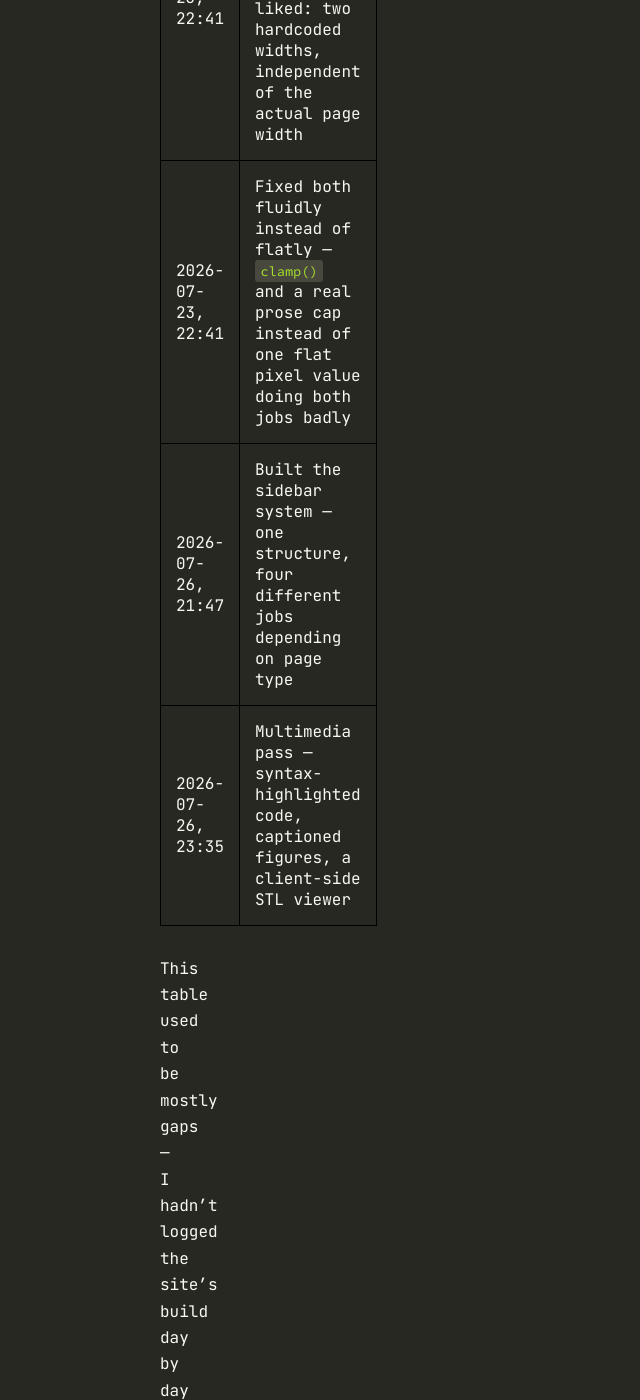
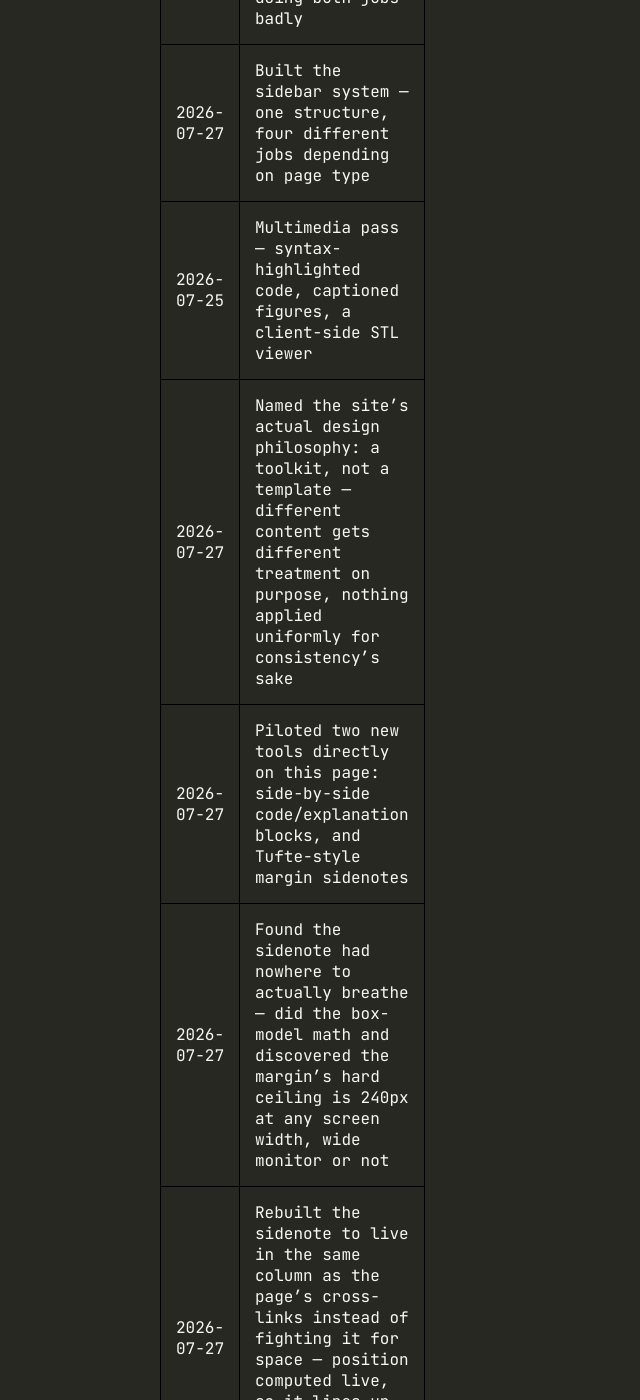
Before and after one commit to satyapraneet63/portfolio, a Jekyll site: the page built from pages/log/website.md, in a window 1280 px wide and 1400 px high, scrolled down 3852 px. Shown: the whole window, without its empty margins (0-640 px from the left). Built offline with Jekyll 4.4.1, drawn with Linux system fonts in a browser that asks for light colours; nearby versions of some CDN libraries; some of the changed text lies outside the part shown.

Commit message:
website.md and .gitignore

```diff
--- a/pages/log/website.md
+++ b/pages/log/website.md
@@ -15,14 +15,18 @@ What follows is the record of turning it into an actual decision.
 
 | When | What happened |
 |---|---|
-| 2025-10-04 – 2026-01-25 | Site live on Millennial theme, GitHub Pages, minimal content |
-| 2026-07-23, 00:49 | Decided the skeleton: dated logs instead of living pages, a spine page instead of a flat "About" |
-| 2026-07-23, 01:29 | Wrote the spine — realized the story wasn't "engineer becomes designer," it was two timelines running through the same five years |
-| 2026-07-23, 22:41 | Resume rewritten alongside it — same reframe, different document |
-| 2026-07-23, 22:41 | Diagnosed why every page felt cramped despite a palette and font I already liked: two hardcoded widths, independent of the actual page width |
-| 2026-07-23, 22:41 | Fixed both fluidly instead of flatly — `clamp()` and a real prose cap instead of one flat pixel value doing both jobs badly |
-| 2026-07-26, 21:47 | Built the sidebar system — one structure, four different jobs depending on page type |
-| 2026-07-26, 23:35 | Multimedia pass — syntax-highlighted code, captioned figures, a client-side STL viewer |
+| 2025-10 – 2026-01 | Site live on Millennial theme, GitHub Pages, minimal content |
+| 2026-07-23 | Decided the skeleton: dated logs instead of living pages, a spine page instead of a flat "About" |
+| 2026-07-23| Wrote the spine — realized the story wasn't "engineer becomes designer," it was two timelines running through the same five years |
+| 2026-07-23 | Resume rewritten alongside it — same reframe, different document |
+| 2026-07-21 | Diagnosed why every page felt cramped despite a palette and font I already liked: two hardcoded widths, independent of the actual page width |
+| 2026-07-21 | Fixed both fluidly instead of flatly — `clamp()` and a real prose cap instead of one flat pixel value doing both jobs badly |
+| 2026-07-27 | Built the sidebar system — one structure, four different jobs depending on page type |
+| 2026-07-25 | Multimedia pass — syntax-highlighted code, captioned figures, a client-side STL viewer |
+| 2026-07-27 | Named the site's actual design philosophy: a toolkit, not a template — different content gets different treatment on purpose, nothing applied uniformly for consistency's sake |
+| 2026-07-27 | Piloted two new tools directly on this page: side-by-side code/explanation blocks, and Tufte-style margin sidenotes |
+| 2026-07-27 | Found the sidenote had nowhere to actually breathe — did the box-model math and discovered the margin's hard ceiling is 240px at any screen width, wide monitor or not |
+| 2026-07-27 | Rebuilt the sidenote to live in the same column as the page's cross-links instead of fighting it for space — position computed live, so it lines up with whatever paragraph it's attached to |
 
 This table used to be mostly gaps — I hadn't logged the site's build day by day while it happened, and was reconstructing it after the fact from memory. The dates above are pulled straight from git history instead, which is a better record than my memory of "sometime in July." That gap is itself the argument for *dated entries* over *living pages*: a living page like this one can always be rewritten to sound like I had a plan. A dated entry, written the day something broke, can't lie about that — and neither can a commit timestamp.
 
@@ -81,6 +85,13 @@ Same commit, same evening: the homepage stopped being a dead pagination loop ove
 
 I didn't write this CSS alone. I work with two Claude instances split by role — one (this one, "Studio") for editorial and design judgment, one ("Workshop," in the terminal via Claude Code) for implementation, sitting in the actual repo. The division mattered more than I expected: Studio never touches the codebase, Workshop never invents content. Decisions get handed across in short, dated notes — `[From Studio]`, `[From Workshop]` — which is, not coincidentally, the same discipline as the dated-log structure I chose for the rest of the site. The website turned out to be documenting its own process for free, just by how I chose to build it.
 
+## Building the toolkit, on this very page
+
+Two of the entries in the timeline above happened on this page, about this page — which means if you're reading this on a wide enough screen, you're probably already looking at the result. The boxes to the right of this section, and the two-column blocks further up showing the CSS before and after, aren't illustrations. They're the actual first uses of the patterns being described.
+
+That wasn't the plan going in. I asked for a way to use more of the screen's width — closer to how [Amelia Wattenberger's site](https://wattenberger.com/) or [Bartosz Ciechanowski's](https://ciechanow.ski/) feel dense without feeling cluttered — and the cheapest way to test whether a new layout pattern actually works is to build it against real content that already exists, rather than invent a demo for it. This page had both: code changes worth comparing side by side, and a tangent (a header bug, unrelated to the main fix) that was exactly the kind of aside a margin note exists for.
+
+The sidenote took two tries. The first version floated directly out of the text column, and it looked cramped on every screen I checked, including a 2560px monitor where I expected it to have room to spare. The actual constraint turned out to be simpler and more permanent than a sizing mistake: once you account for the prose column's own cap and the container's absolute maximum width, the space left over for a margin note tops out at 240px — on *any* screen, because the container itself stops growing past a certain point on purpose, to keep the text readable. No screen was ever going to be wide enough to fix that version. The fix wasn't a bigger number. It was giving the sidenote a different address entirely — the same column that already holds the page's cross-links, rather than a separate patch of margin that was never big enough to begin with.
 ## What I stole, and from whom
 
 None of this happened in a vacuum. Some of it is directly traceable:
```
Also changed, not shown: 1 other file.
